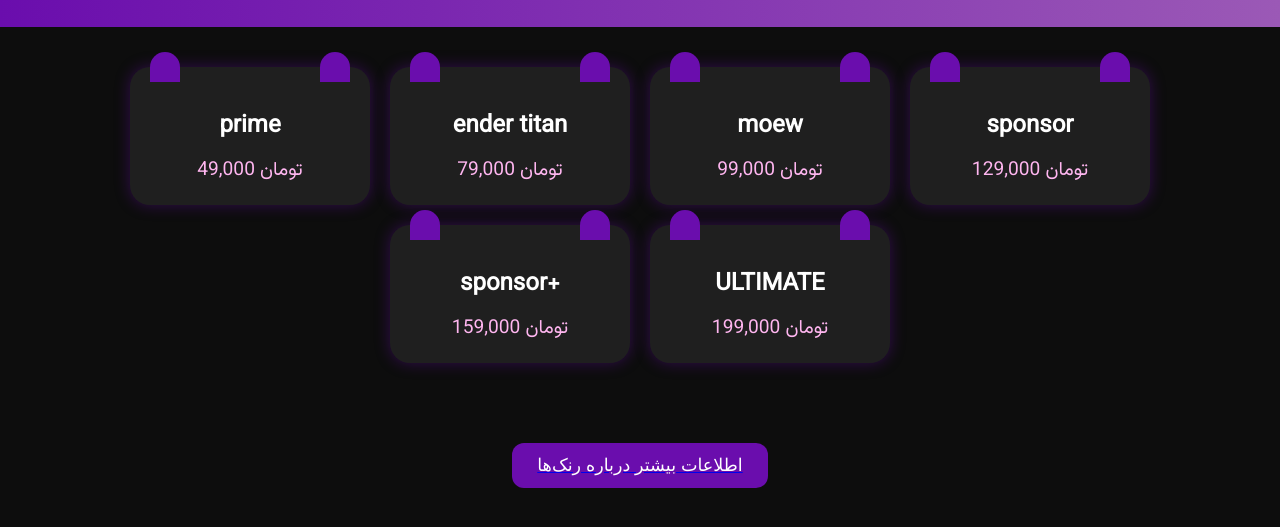
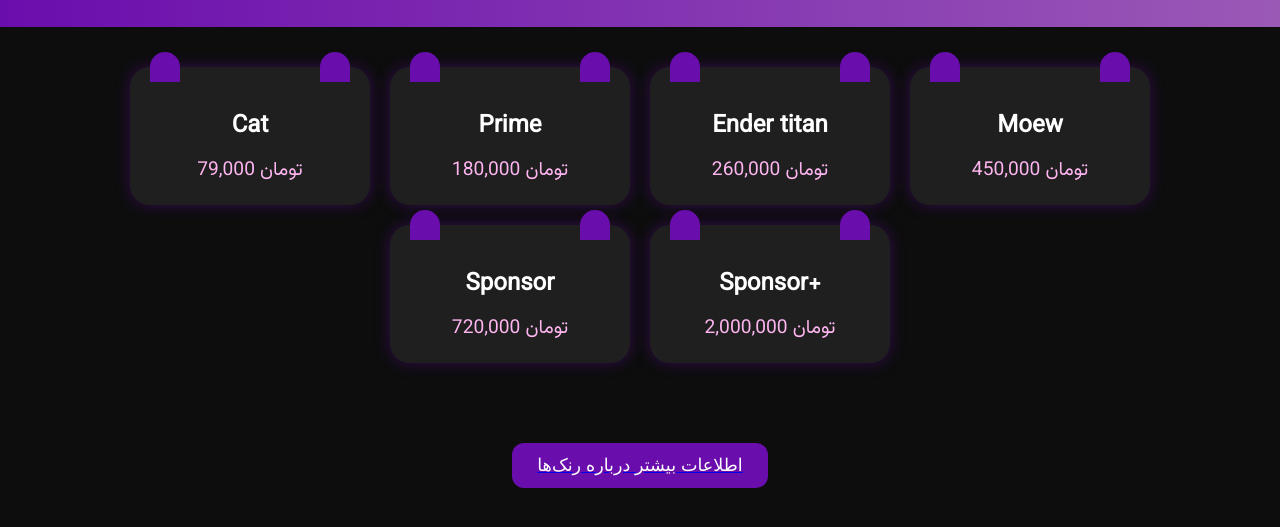
Before and after one commit to MeowLand1/MeowLand1.github.io, a plain HTML site: page ranks.html in a window 1280 px wide. Shown: the part 155-682 px from the top of the page. Drawn offline with Linux system fonts and the light colour scheme.

Commit message:
Update ranks.html

```diff
--- a/ranks.html
+++ b/ranks.html
@@ -142,28 +142,28 @@
 
   <section class="rank-container">
     <div class="rank-box">
-      <div class="rank-name">prime</div>
-      <div class="rank-price">49,000 تومان</div>
-    </div>
-    <div class="rank-box">
-      <div class="rank-name">ender titan</div>
+      <div class="rank-name">Cat</div>
       <div class="rank-price">79,000 تومان</div>
     </div>
     <div class="rank-box">
-      <div class="rank-name">moew</div>
-      <div class="rank-price">99,000 تومان</div>
+      <div class="rank-name">Prime</div>
+      <div class="rank-price">180,000 تومان</div>
     </div>
     <div class="rank-box">
-      <div class="rank-name">sponsor</div>
-      <div class="rank-price">129,000 تومان</div>
+      <div class="rank-name">Ender titan</div>
+      <div class="rank-price">260,000 تومان</div>
     </div>
     <div class="rank-box">
-      <div class="rank-name">sponsor+</div>
-      <div class="rank-price">159,000 تومان</div>
+      <div class="rank-name">Moew</div>
+      <div class="rank-price">450,000 تومان</div>
     </div>
     <div class="rank-box">
-      <div class="rank-name">ULTIMATE</div>
-      <div class="rank-price">199,000 تومان</div>
+      <div class="rank-name">Sponsor</div>
+      <div class="rank-price">720,000 تومان</div>
+    </div>
+    <div class="rank-box">
+      <div class="rank-name">Sponsor+</div>
+      <div class="rank-price">2,000,000 تومان</div>
     </div>
   </section>
 
```
